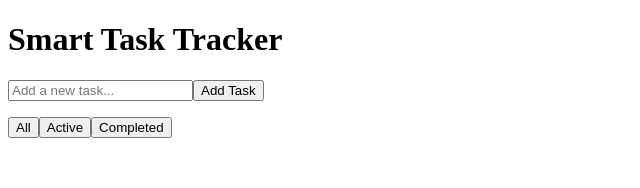
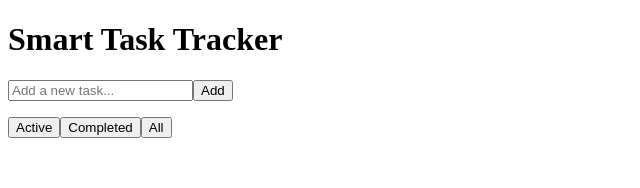
Before and after one commit to Maureen0007/Smart-Task-Tracker, a React (Create React App) app: page / in a window 1280 px wide. Shown: the top 188 px of the page, without its empty margins (0-640 px from the left). Built offline with nearby package versions, Linux system fonts and the light colour scheme.

Commit message:
add  delete function

```diff
--- a/src/App.js
+++ b/src/App.js
@@ -1,58 +1,67 @@
-import React, {useState} from 'react';
+import React, { useState } from 'react';
 import './App.css';
-
 
 function App() {
   const [task, setTask] = useState('');
   const [tasks, setTasks] = useState([]);
-
+// Function to handle adding a new task
   const handleAddTask = () => {
-    if (task.trim() === '')
-      return;
-    // Add the task to the list
+    if (task.trim() === '') return;
 
     const newTask = {
       id: Date.now(),
       text: task,
       completed: false
     };
-    // Update the state with the new task
-      setTasks([...tasks, newTask]);
-      setTask('');
-
+// Add the new task to the tasks array
+    setTasks([...tasks, newTask]);
+    setTask('');
+  };
+// Function to handle task deletion
+  const handleDelete = (id) => {
+    setTasks(tasks.filter((task) => task.id !== id));
+  };
+// Function to toggle task completion status
+  const toggleComplete = (id) => {
+    setTasks(
+      tasks.map((task) =>
+        task.id === id ? { ...task, completed: !task.completed } : task
+      )
+    );
   };
 
-  return(
+  return (
     <div className="app-container">
       <h1>Smart Task Tracker</h1>
-      <div>
+
+      <div className="task-input">
         <input
           type="text"
+          placeholder="Add a new task..."
           value={task}
-          placeholder="Add a new task..."
           onChange={(e) => setTask(e.target.value)}
-
         />
-        <button onClick={handleAddTask}>Add Task</button>
+        <button onClick={handleAddTask}>Add</button>
       </div>
 
       <ul className="task-list">
-        {tasks.map((task) => (
-          <li key={task.id} className='task-item'>
-            <span className='task-text'>{task.text}</span>
-            <button className='delete-btn'>🗑</button>
-            </li>
+        {tasks.map((t) => (
+          <li key={t.id} className={`task-item ${t.completed ? 'completed' : ''}`}>
+            <span className="task-text" onClick={() => toggleComplete(t.id)}>
+              {t.text}
+            </span>
+            <button className="delete-btn" onClick={() => handleDelete(t.id)}>🗑</button>
+          </li>
         ))}
       </ul>
 
       <div className="filters">
-        <button>All</button>
         <button>Active</button>
         <button>Completed</button>
-    </div>
+        <button>All</button>
+      </div>
     </div>
   );
+}
 
-};
-
-export default App
+export default App;
```
